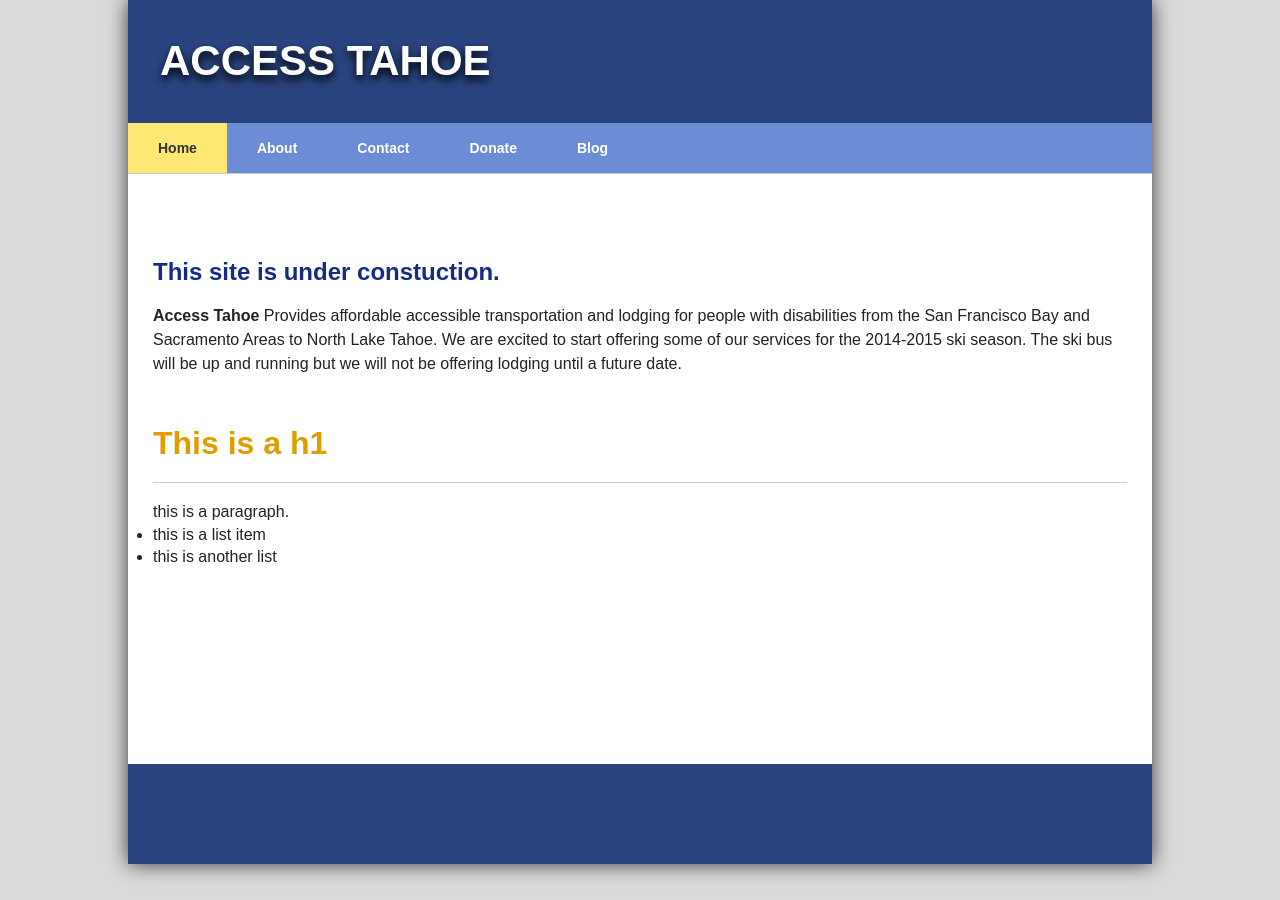
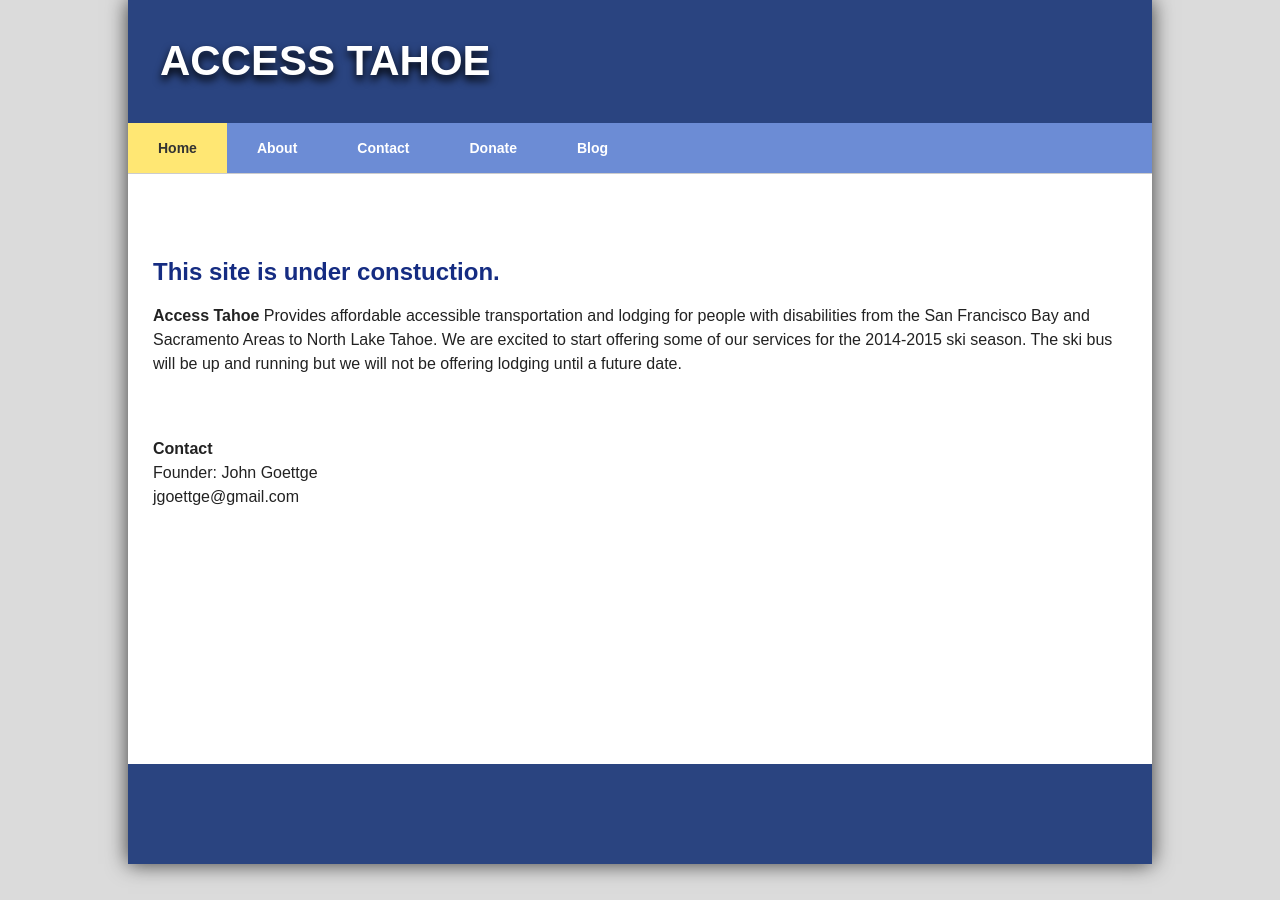
Before and after one commit to accesstahoe/accesstahoe.github.io, a Jekyll site: the page built from index.html, in a window 1280 px wide. Built offline with Jekyll 4.4.1, drawn with Linux system fonts in a browser that asks for light colours; Markdown is read by kramdown in place of the engine named in the settings.

Commit message:
Update index.html

```diff
--- a/index.html
+++ b/index.html
@@ -15,18 +15,10 @@ We are excited to start offering some of our services for the 2014-2015 ski seas
 <br>
 <br>
 
-<h1>
-  This is a h1
-</h1>
-
-<hr>
-
 <p>
-  this is a paragraph.
-
-  <ul>
-    <li>this is a list item</li>
-    <li>this is another list</li>
-  </ul>
-
+<strong>Contact</strong>
+<br>
+Founder: John Goettge
+<br>
+jgoettge@gmail.com
 </p>
```
